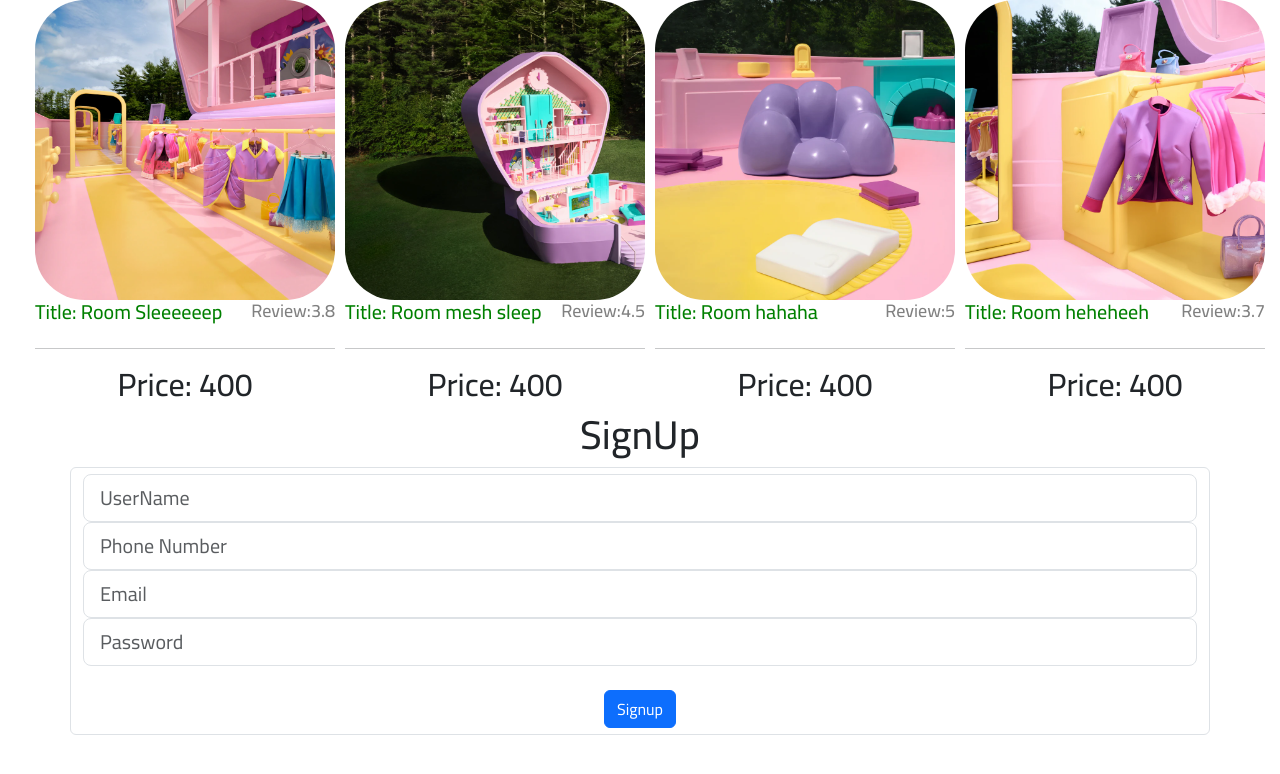
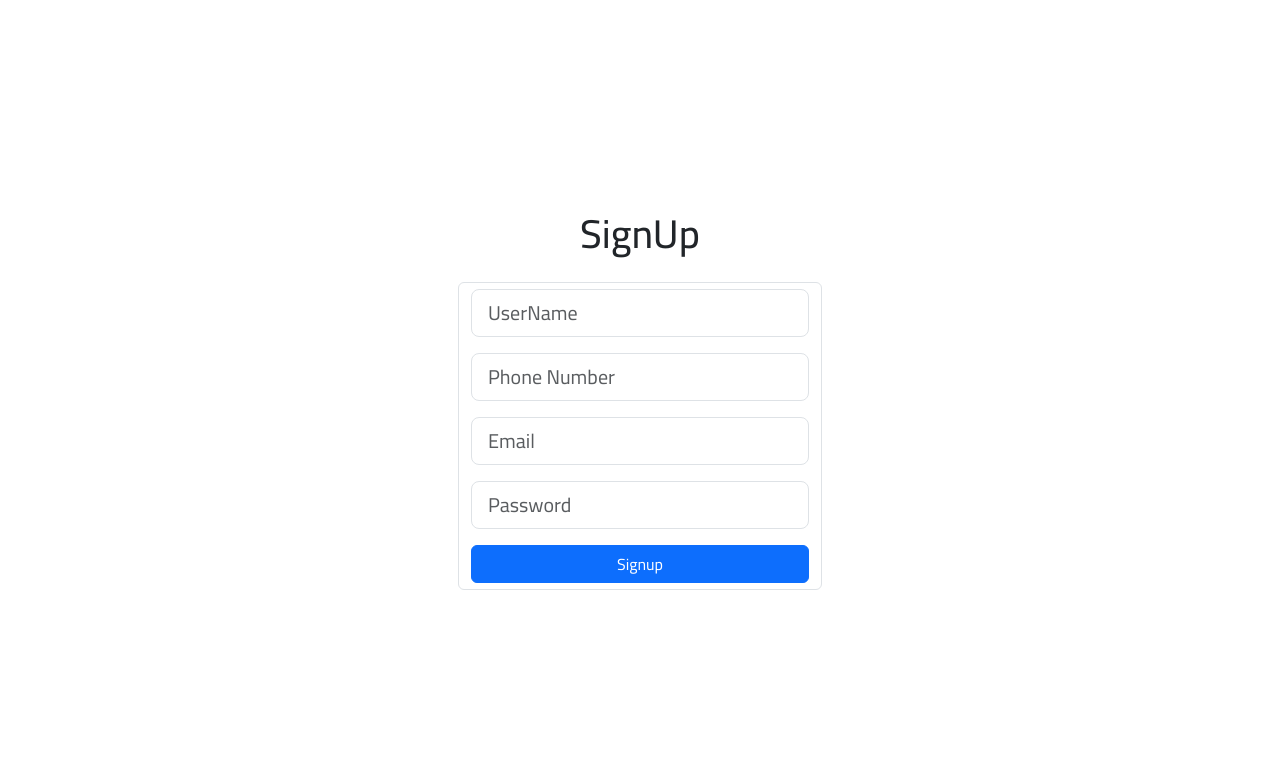
Before and after one commit to abdobassel/react-learning-juorney, a React (Create React App) app: page / in a window 1280 px wide. Shown: the top 774 px of the page. Built offline with nearby package versions, Linux system fonts and the light colour scheme.

Commit message:
refactor code signup and form design and cards retouch

```diff
--- a/src/App.css
+++ b/src/App.css
@@ -33,6 +33,8 @@
   color: #61dafb;
 }
 
+
+
 @keyframes App-logo-spin {
   from {
     transform: rotate(0deg);
--- a/src/App.js
+++ b/src/App.js
@@ -1,27 +1,16 @@
 import './App.css';
+import Cards from './components/Cards'; // استخدم الاستيراد الافتراضي
 
-import { data } from './components/Data';
-import { Card } from './components/Card';
+import Signup from './components/Signup';
 import { useEffect, useState } from 'react';
-import Signup from './components/Signup';
+
 
 function App() {
 
-  const dataList = data.map((card) =>
-    <Card key={card.id} title={card.title} img={card.img} price={card.price} review={card.review}></Card>
-  );
+
   return (
     <div className='App'>
       <div className='container'>
-        <div style={{
-          display: "flex",
-          marginLeft: "20px",
-          alignItems: "center",
-          gap: "10px", justifyContent: "center"
-        }}>
-          {dataList}
-        </div>
-
         <Signup></Signup>
       </div>
 
--- a/src/components/Card.js
+++ b/src/components/Card.js
@@ -1,4 +1,4 @@
-export function Card(props) {
+export default function Card(props) {
     return (
         <div style={{ width: "300px" }}>
             <div style={{
--- /dev/null
+++ b/src/components/Cards.js
@@ -0,0 +1,22 @@
+
+import { data } from '../components/Data';
+import Card from '../components/Card';
+import { useEffect, useState } from 'react';
+
+
+
+export default function Cards() {
+    const dataList = data.map((card) =>
+        <Card key={card.id} title={card.title} img={card.img} price={card.price} review={card.review}></Card>
+    );
+    return (
+        <div style={{
+            display: "flex",
+            marginLeft: "20px",
+            alignItems: "center",
+            gap: "10px", justifyContent: "center"
+        }}>
+            {dataList}
+        </div>
+    );
+}
--- a/src/components/Signup.js
+++ b/src/components/Signup.js
@@ -24,15 +24,20 @@
             return false;
         }
         return true;
+        // لو اي خطا حصل اللي هيرجع هيكون false
+        // فعشان كده احنا بنرجع في الاخر return true
+        // يعني لو رجع ترو اذن الفاليديشن تمام
     };
 
+
     function submit(e) {
-        e.preventDefault();
+        e.preventDefault(); // لمنع ارسال البيانات غير بعد الفاليديشن
 
-        if (!validateForm()) return;
+        if (!validateForm()) return; // لو رجع الفولس يبقى لازم نوقف الفانكشن
 
-        setLoading(true);
-        setError("");
+
+        setLoading(true); // تحت الزرار هيتغير التكست فيه
+        setError(""); //  هيتملي في حالة ان في ايرور
         setSuccess("");
 
         axios.post('http://127.0.0.1:8000/api/auth/register', {
@@ -41,10 +46,12 @@
             phone: phone,
             password: pass,
             codeType: "email"
+            // الباك اند انا اللي عامله من  مشروع بلارافيل
         })
             .then((response) => {
+                // هنغير الحلة بتاع لودينج لفولس عشان الزرار يرجع لاصله طالما العملية تمت سواء نجاح او فشل
                 setLoading(false);
-                setSuccess("Signup successful! Please check your email.");
+                setSuccess("Signup successful! Please check your email."); // ملينا الsuccess
                 // Optionally, you could redirect the user or clear the form here
             })
             .catch((error) => {
@@ -55,9 +62,13 @@
     }
 
     return (
-        <div className="mb-3 row">
-            <h1 className="text-center">SignUp</h1>
+        <div className="container d-flex justify-content-center align-items-center min-vh-100">
+            <div className="col-md-6 col-lg-4">
+                <h1 className="text-center mb-4">SignUp</h1>
                 <form className="form-control" onSubmit={submit}>
+                    {error && <p className="text-danger">{error}</p>}
+                    {success && <p className="text-success">{success}</p>}
+                    <div className="mb-3">
                         <input
                             className="form-control form-control-lg"
                             value={name}
@@ -65,8 +76,9 @@
                             name="name"
                             type="text"
                             placeholder="UserName"
-                    aria-label=".form-control-lg example"
                         />
+                    </div>
+                    <div className="mb-3">
                         <input
                             className="form-control form-control-lg"
                             value={phone}
@@ -74,8 +86,9 @@
                             name="phone"
                             type="text"
                             placeholder="Phone Number"
-                    aria-label=".form-control-lg example"
                         />
+                    </div>
+                    <div className="mb-3">
                         <input
                             className="form-control form-control-lg"
                             value={email}
@@ -83,8 +96,9 @@
                             name="email"
                             type="email"
                             placeholder="Email"
-                    aria-label=".form-control-lg example"
                         />
+                    </div>
+                    <div className="mb-3">
                         <input
                             className="form-control form-control-lg"
                             value={pass}
@@ -92,15 +106,15 @@
                             name="password"
                             type="password"
                             placeholder="Password"
-                    aria-label=".form-control-lg example"
                         />
-                <br />
-                <button className='btn btn-primary' type="submit" disabled={loading}>
+                    </div>
+                    <button className="btn btn-primary w-100" type="submit" disabled={loading}>
                         {loading ? "Signing up..." : "Signup"}
                     </button>
                     {error && <p className="text-danger">{error}</p>}
                     {success && <p className="text-success">{success}</p>}
                 </form>
             </div>
+        </div>
     );
 }
```
Lines whose indentation alone changed are shown as unchanged.
